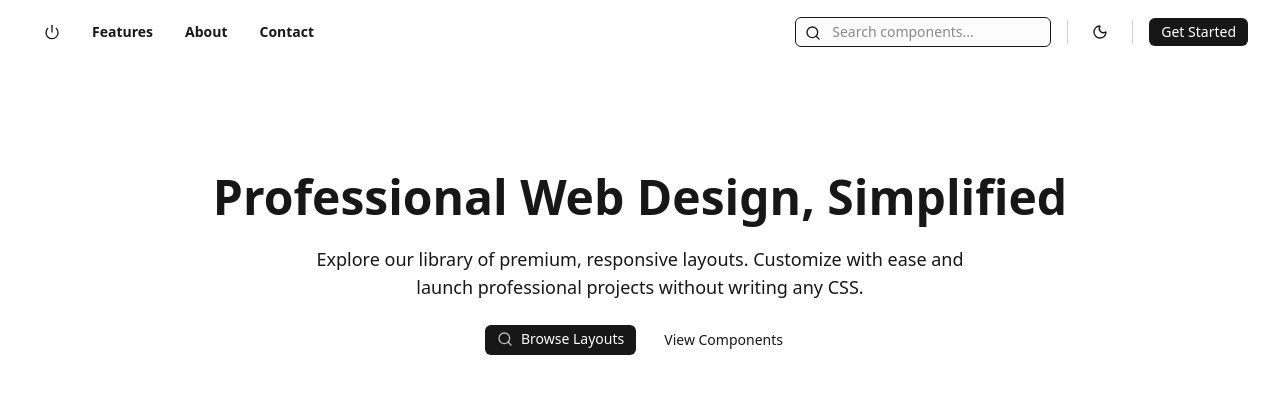
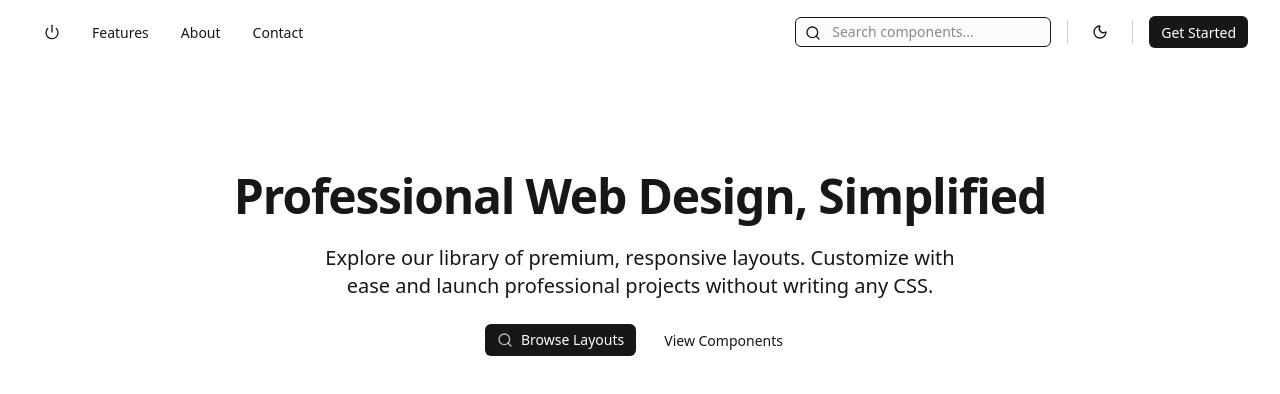
Before and after one commit to Jetrossgalinato/my-comp, a Next.js app: page / in a window 1280 px wide. Shown: the top 394 px of the page. Built offline with nearby package versions, Linux system fonts and the light colour scheme.

Commit message:
feat: apply the typography component on the landing page

```diff
--- a/components/header.tsx
+++ b/components/header.tsx
@@ -1,24 +1,27 @@
 import { Search } from "lucide-react";
+import { TypographyH1, TypographyLead, TypographySmall } from "./typography";
 
 export function Header() {
   return (
     <div className="flex flex-col items-center justify-center px-4 h-100 w-full">
-      <h1 className="text-5xl font-semibold">
+      <TypographyH1 className="text-center">
         Professional Web Design, Simplified
-      </h1>
-      <p className="text-lg font-normal mt-6 text-center max-w-2xl">
+      </TypographyH1>
+      <TypographyLead className="mt-6 text-center max-w-2xl">
         Explore our library of premium, responsive layouts. Customize with ease
         and launch professional projects without writing any CSS.
-      </p>
+      </TypographyLead>
 
       {/* Button Container */}
-      <div className="flex flex-row gap-4 mt-6 text-sm">
-        <button className="bg-foreground text-background px-3 py-1 rounded-md font-medium hover:bg-foreground/90 cursor-pointer transition-colors duration-300">
-          <Search className="inline-block text-background/70 w-4 h-4 mb-1 mr-2" />
-          Browse Layouts
+      <div className="flex flex-row gap-4 mt-6">
+        <button className="bg-foreground text-background px-3 py-1 rounded-md hover:bg-foreground/90 cursor-pointer transition-colors duration-300">
+          <TypographySmall className="flex items-center">
+            <Search className="inline-block text-background/70 w-4 h-4 mr-2" />
+            Browse Layouts
+          </TypographySmall>
         </button>
-        <button className="text-foreground px-3 py-1 rounded-md font-medium hover:bg-foreground/5 cursor-pointer transition-colors duration-300">
-          View Components
+        <button className="text-foreground px-3 py-1 rounded-md hover:bg-foreground/5 cursor-pointer transition-colors duration-300">
+          <TypographySmall>View Components</TypographySmall>
         </button>
       </div>
     </div>
--- a/components/navbar.tsx
+++ b/components/navbar.tsx
@@ -3,6 +3,7 @@
 import Link from "next/link";
 import { ThemeToggle } from "./theme-toggle";
 import { Search, Power } from "lucide-react";
+import { TypographySmall } from "./typography";
 
 export function Navbar() {
   return (
@@ -17,24 +18,24 @@ export function Navbar() {
             <Power className="inline-block h-4 w-4 mb-1" />
           </Link>
 
-          <div className="hidden md:flex items-center gap-2 text-sm font-semibold">
+          <div className="hidden md:flex items-center gap-2">
             <Link
               href="/features"
               className="px-3 py-1 rounded-md hover:bg-foreground/10 transition-colors duration-300"
             >
-              Features
+              <TypographySmall>Features</TypographySmall>
             </Link>
             <Link
               href="/about"
               className="px-3 py-1 rounded-md hover:bg-foreground/10 transition-colors duration-300"
             >
-              About
+              <TypographySmall>About</TypographySmall>
             </Link>
             <Link
               href="/contact"
               className="px-3 py-1 rounded-md hover:bg-foreground/10 transition-colors duration-300"
             >
-              Contact
+              <TypographySmall>Contact</TypographySmall>
             </Link>
           </div>
         </div>
@@ -55,8 +56,8 @@ export function Navbar() {
           <ThemeToggle />
 
           <div className="h-6 w-[1px] bg-foreground/20" />
-          <button className="px-3 py-1 bg-foreground text-background rounded-md hover:opacity-90 transition-opacity text-sm font-medium">
-            Get Started
+          <button className="px-3 py-1 bg-foreground text-background rounded-md hover:opacity-90 transition-opacity">
+            <TypographySmall>Get Started</TypographySmall>
           </button>
         </div>
       </div>
```
